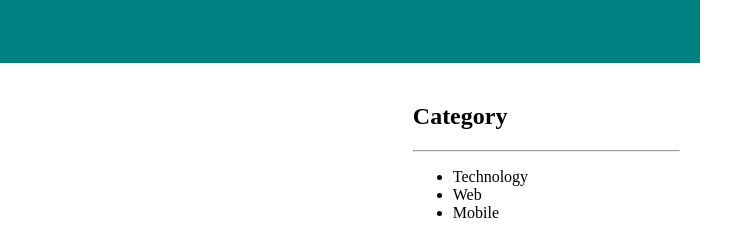
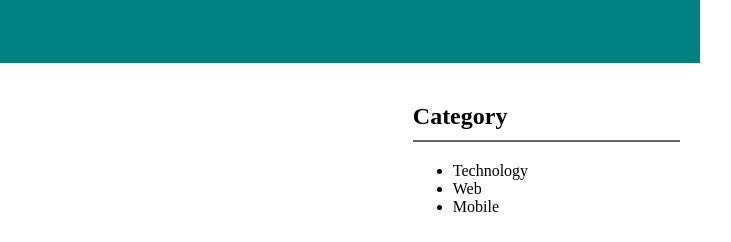
Before and after one commit to poloey/04_uy27_dec_13, a plain HTML site: page layout_2/index.html in a window 1280 px wide. Shown: the top 242 px of the page, 452-1183 px from the left. Drawn offline with Linux system fonts and the light colour scheme.

Commit message:
update readme.md

```diff
--- a/layout_2/index.html
+++ b/layout_2/index.html
@@ -40,7 +40,6 @@
     </div>
     <aside>
       <h2>Category</h2>
-      <hr>
       <ul>
         <li>Technology</li>
         <li>Web</li>
--- a/layout_2/style.css
+++ b/layout_2/style.css
@@ -48,6 +48,10 @@ aside {
   box-sizing: border-box;
   padding: 20px;
 }
+aside h2 {
+  padding-bottom: 10px;
+  border-bottom: 2px solid #666;
+}
 
 footer {
   clear: both;
```
